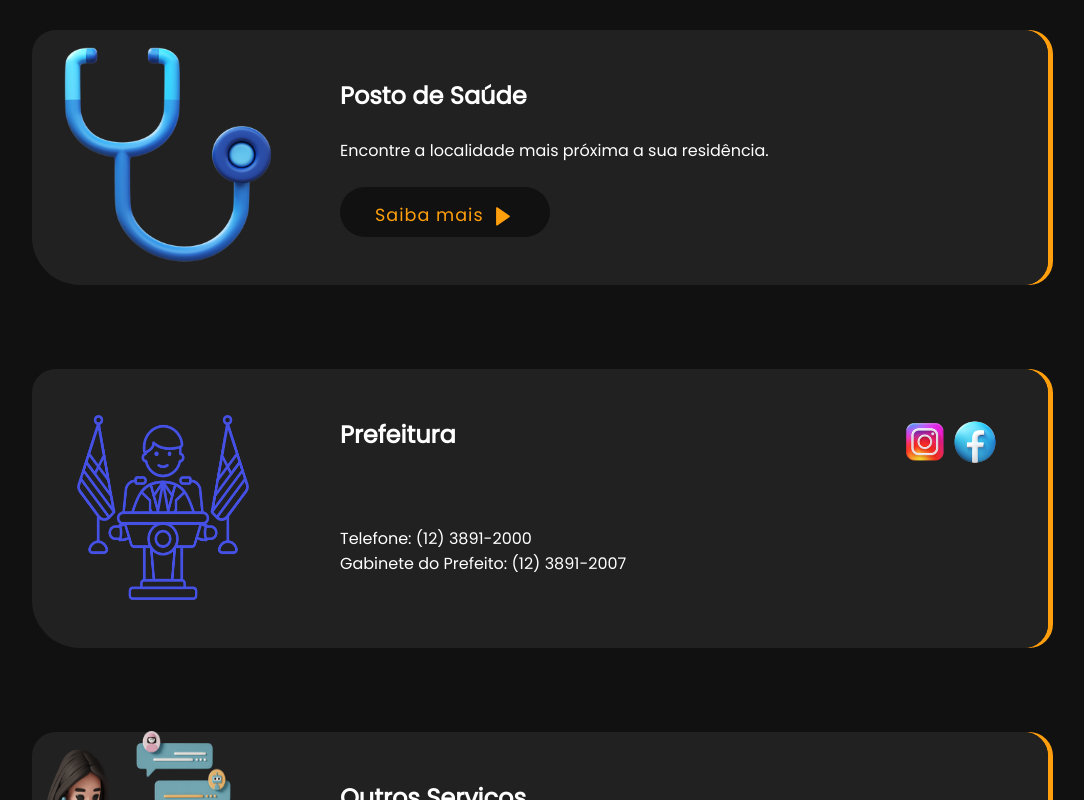
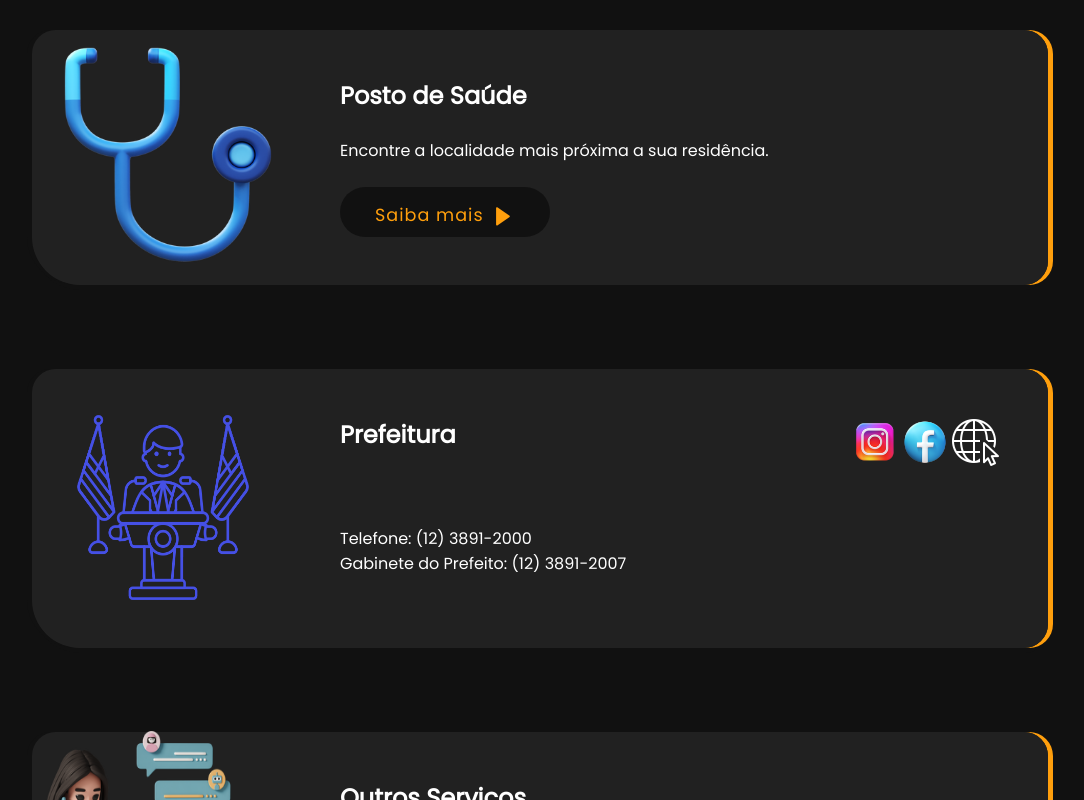
Before and after one commit to GabrielaBueno/ClimateSafe, a plain HTML site: page pages/Contato/index.html in a window 1280 px wide. Shown: the part 434-1234 px from the top of the page, without its empty margins (100-1184 px from the left). Drawn offline with nearby package versions, Linux system fonts and the light colour scheme.

Commit message:
Update index.html

```diff
--- a/pages/Contato/index.html
+++ b/pages/Contato/index.html
@@ -127,6 +127,9 @@
             <a href="https://www.facebook.com/prefsaoseba/" target="_blank">
                 <img width="50" height="50" src="/img/redes (2).png">
             </a>
+             <a href="https://www.saosebastiao.sp.gov.br/emergencia/" target="_blank">
+                <img width="50" height="50" src="/img/Site.png">
+            </a>
         </section>
     </article>
 
```
